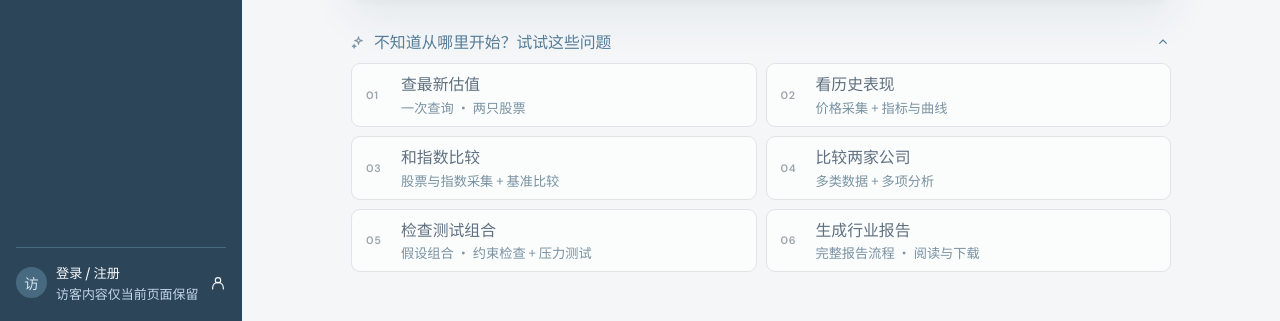
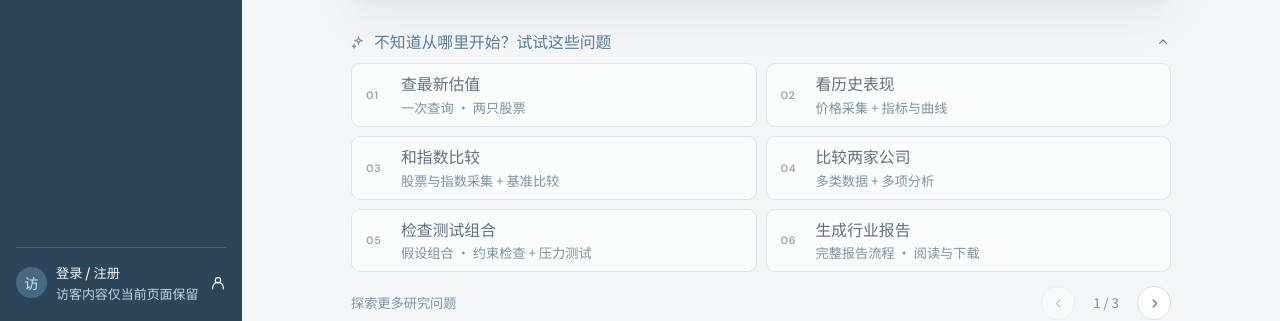
Before and after one commit to FeiyaOu/InvestAgentV2, a React (Vite) app in the folder frontend/: page / in a window 1280 px wide. Shown: the part 479-800 px from the top of the page. Built offline with nearby package versions, Linux system fonts and the light colour scheme; no server answers.

Commit message:
feat: add more pre-prepared questions and navigation arrow buttons

```diff
--- a/frontend/src/features/home/HomeView.tsx
+++ b/frontend/src/features/home/HomeView.tsx
@@ -1,8 +1,8 @@
 import { useMemo, useState } from "react";
 import { Icon, type IconName } from "../../components/Icon";
 
-/** Mirrors backend app/example_queries.py: every card is a journey the current specialists support. */
-function examples(today: string) {
+/** Curated examples for the tools currently registered by the specialists. */
+export function examples(today: string) {
   return [
     { title: "查最新估值", hint: "一次查询 · 两只股票", query: "茅台和五粮液最新的PE TTM与PB是多少？" },
     { title: "看历史表现", hint: "价格采集 + 指标与曲线", query: "分析贵州茅台过去一年的收益、波动率和最大回撤，并展示累计收益和回撤曲线。" },
@@ -14,6 +14,16 @@ function examples(today: string) {
       query: `测试假设组合：持仓日期为${today}，人民币：茅台60%、五粮液30%、现金10%，单股上限50%。检查限制，并计算两只股票分别下跌20%和10%时的组合收益，不查询行情。`,
     },
     { title: "生成行业报告", hint: "完整报告流程 · 阅读与下载", query: "请生成新能源行业未来一年的投研报告，重点关注光伏。" },
+    { title: "解读技术指标", hint: "动量 · RSI · MACD · 布林带", query: "分析贵州茅台过去一年的20日动量、均线偏离、14日RSI、MACD和布林带位置，展示指标变化。只描述历史状态，不给出买卖信号。" },
+    { title: "看成交与换手", hint: "成交量变化 · 平均换手率", query: "查询宁德时代过去一年的日线数据，计算最新成交量相对20日均量的比值和20日平均换手率，注明日期与缺失数据。" },
+    { title: "比较同行因子", hint: "五家公司 · 样本内百分位", query: "比较贵州茅台、五粮液、泸州老窖、山西汾酒、洋河股份的最新PE TTM、PB和20日动量，展示各因子的样本内百分位与标准分，不做综合评分或荐股排名。" },
+    { title: "分析资产相关性", hint: "共同交易日 · 相关性与协方差", query: "计算贵州茅台、宁德时代和沪深300过去一年的日收益相关系数、年化协方差，说明哪些历史走势更接近，并注明共同交易日样本数。" },
+    { title: "评估组合风险", hint: "波动与回撤 · VaR / CVaR", query: `测试假设组合：持仓日期为${today}，人民币：贵州茅台40%、五粮液30%、现金30%。用过去两年数据计算组合年化波动率、最大回撤，以及95%和99%的单日VaR与CVaR，说明恒定权重回放假设。` },
+    { title: "重演历史冲击", hint: "2020年疫情 · 历史情景回放", query: `测试假设组合：持仓日期为${today}，人民币：贵州茅台40%、五粮液40%、现金20%。重演2020年疫情冲击情景期间的表现，并与沪深300比较；缺少覆盖数据时明确说明，不使用替代标的。` },
+    { title: "检查组合风险上限", hint: "组合波动率 · 最大回撤约束", query: `测试假设组合：持仓日期为${today}，人民币：贵州茅台40%、五粮液40%、现金20%。检查过去一年组合年化波动率是否超过20%、最大回撤是否超过15%，不要用单股风险代替组合风险。` },
+    { title: "查看行业行情", hint: "板块涨跌 · 成交与资金流", query: "查询半导体板块近期涨跌幅、成交额和资金净流入，注明来源和数据时间，不生成完整报告。" },
+    { title: "了解宏观与市场", hint: "主要A股指数 · 宏观指标", query: "查询主要A股指数和可获取的最新宏观指标，分别注明数据时间，区分最新可用数据与实时行情，不生成完整报告。" },
+    { title: "梳理主题新闻", hint: "光伏主题 · 近期事件梳理", query: "查询光伏相关近期新闻，整理主要事件和可能影响，注明可获取的来源和时间，区分事实与推测，不生成完整报告。" },
   ];
 }
 
@@ -28,12 +38,15 @@ const abilities: { icon: IconName; title: string; text: string; tag: string }[]
 export function HomeView({ onRun, busy, initialQuery }: { onRun: (query: string) => void; busy: boolean; initialQuery?: string }) {
   const [query, setQuery] = useState(initialQuery ?? "");
   const [showExamples, setShowExamples] = useState(true);
+  const [examplePage, setExamplePage] = useState(0);
   const greeting = useMemo(() => {
     const hour = new Date().getHours();
     return hour < 12 ? "早上好" : hour < 18 ? "下午好" : "晚上好";
   }, []);
   const today = useMemo(() => new Intl.DateTimeFormat("sv-SE", { timeZone: "Asia/Shanghai" }).format(new Date()), []);
   const cards = useMemo(() => examples(today), [today]);
+  const pageCount = Math.ceil(cards.length / 6);
+  const visibleCards = cards.slice(examplePage * 6, (examplePage + 1) * 6);
   const canRun = query.trim().length > 0 && !busy;
 
   return (
@@ -81,10 +94,11 @@ export function HomeView({ onRun, busy, initialQuery }: { onRun: (query: string)
           </span>
         </button>
         {showExamples && (
-          <div className="example-grid">
-            {cards.map((example, index) => (
+          <div>
+          <div className="example-grid" key={examplePage} id="research-examples">
+            {visibleCards.map((example, index) => (
               <button key={example.title} onClick={() => setQuery(example.query)} title={example.hint}>
-                <span className="example-index">0{index + 1}</span>
+                <span className="example-index">{String(examplePage * 6 + index + 1).padStart(2, "0")}</span>
                 <span>
                   <b className="zh-example-title">{example.title}</b>
                   <span className="zh-example-hint">{example.hint}</span>
@@ -92,6 +106,17 @@ export function HomeView({ onRun, busy, initialQuery }: { onRun: (query: string)
                 <Icon name="arrow" size={16} />
               </button>
             ))}
+          </div>
+          <div className="zh-example-pagination">
+            <span>探索更多研究问题</span>
+            <nav aria-label="示例问题翻页">
+              <button type="button" aria-label="上一页问题" aria-controls="research-examples" disabled={examplePage === 0}
+                onClick={() => setExamplePage((page) => page - 1)}><span className="zh-example-prev"><Icon name="chevron" size={17} /></span></button>
+              <span aria-live="polite" aria-atomic="true">{examplePage + 1} / {pageCount}</span>
+              <button type="button" aria-label="下一页问题" aria-controls="research-examples" disabled={examplePage === pageCount - 1}
+                onClick={() => setExamplePage((page) => page + 1)}><span className="zh-example-next"><Icon name="chevron" size={17} /></span></button>
+            </nav>
+          </div>
           </div>
         )}
       </section>
--- a/frontend/src/index.css
+++ b/frontend/src/index.css
@@ -3311,3 +3311,15 @@ footer {
 .recent .zh-delete-button:hover:not(:disabled) {
   background: var(--color-navy-700); color: var(--color-text-on-dark);
 }
+
+/* Quiet directional controls for the research question catalogue. */
+.zh-example-pagination { display: flex; align-items: center; justify-content: space-between; gap: 12px; margin-top: 14px; color: var(--color-text-tertiary); font-size: 13.2px; }
+.zh-example-pagination nav { display: flex; align-items: center; gap: 12px; }
+.zh-example-pagination nav > span { min-width: 38px; text-align: center; font-variant-numeric: tabular-nums; }
+.zh-example-pagination button { display: grid; place-items: center; width: 34px; height: 34px; padding: 0; border: 1px solid var(--color-border-strong); border-radius: 50%; background: var(--color-card-bg); color: var(--color-primary); cursor: pointer; transition: background .18s, border-color .18s; }
+.zh-example-pagination button:hover:not(:disabled) { background: var(--color-blue-50); border-color: var(--color-primary-soft); }
+.zh-example-pagination button:focus-visible { outline: 2px solid var(--color-primary-soft); outline-offset: 3px; }
+.zh-example-pagination button:disabled { opacity: .35; cursor: default; }
+.zh-example-prev, .zh-example-next { display: flex; }
+.zh-example-prev { transform: rotate(90deg); }
+.zh-example-next { transform: rotate(-90deg); }
```
Also changed, not shown: 1 other file (tests, documents, lock files or other folders).
